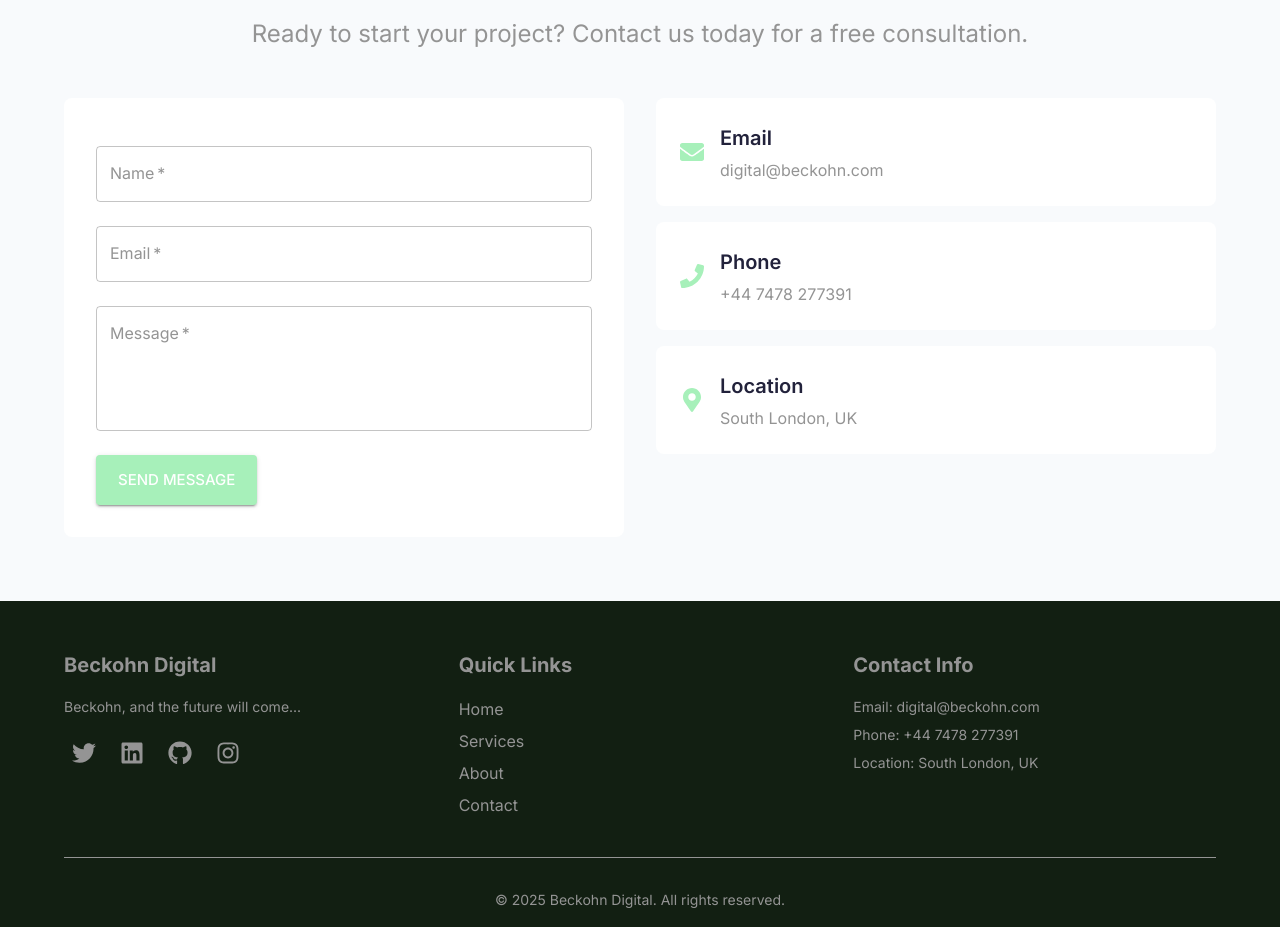
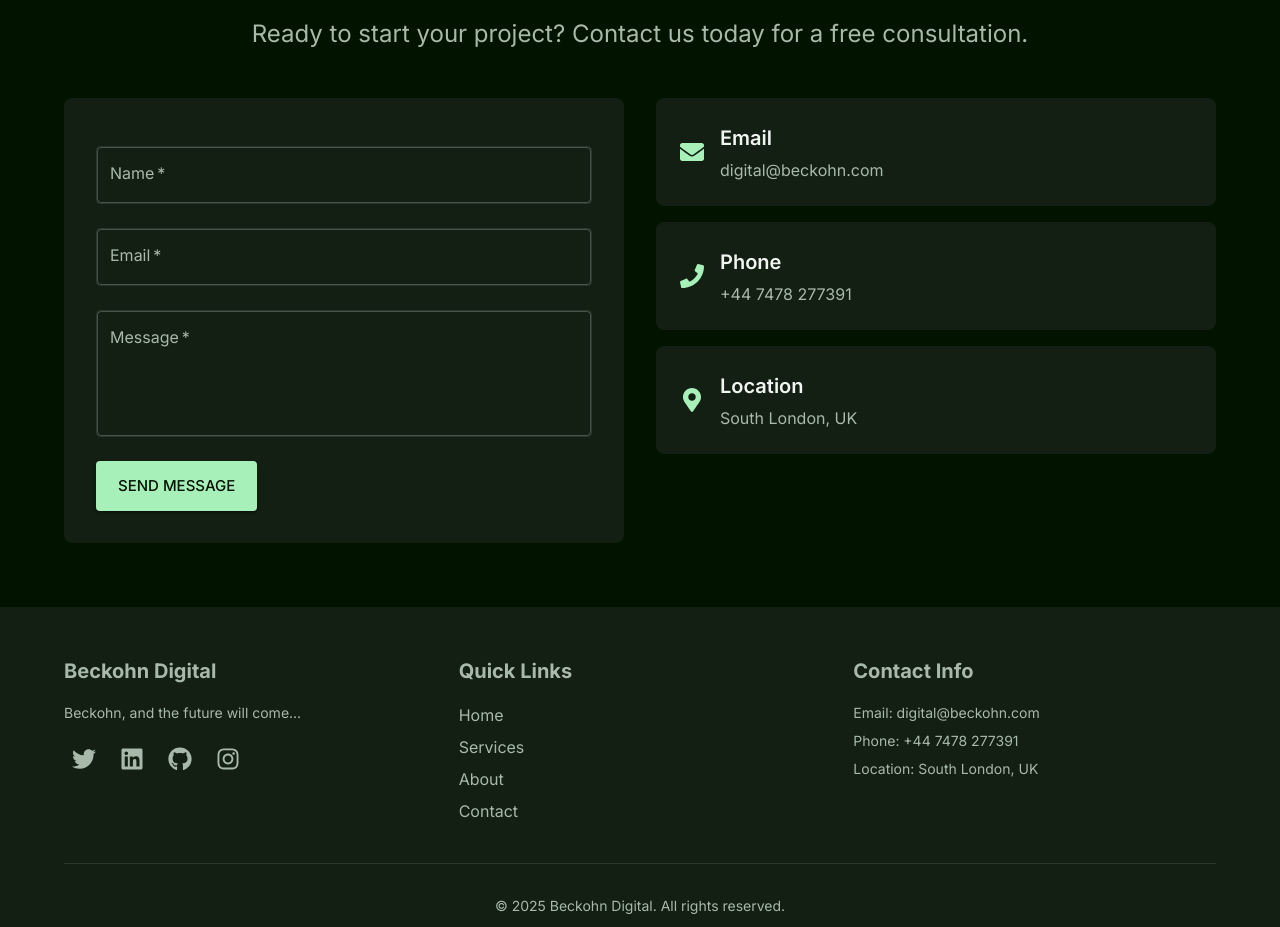
Before and after one commit to Chickohn/beckohn-industries, a React (Create React App) app: page / in a window 1280 px wide. Shown: the part 2200-3127 px from the top of the page. Built offline with nearby package versions, Linux system fonts and the light colour scheme.

Commit message:
Enhance dark theme and color palette; updated primary and secondary colors, adjusted background and text colors, and implemented CSS variables for consistent styling across components.

```diff
--- a/src/App.tsx
+++ b/src/App.tsx
@@ -30,23 +30,30 @@ declare module '@mui/material/styles' {
 
 const theme = createTheme({
   palette: {
+    mode: 'dark',
     primary: {
-      main: '#2563eb',
-      dark: '#1e40af',
+      main: '#A7F0BA',
+      dark: '#A7F0BA',
     },
     secondary: {
-      main: '#10b981',
+      main: '#A7F0BA',
     },
     background: {
-      default: '#f8fafc',
-      paper: '#ffffff',
+      default: '#021300',
+      paper: '#121F12',
     },
     text: {
-      primary: '#22223b',
-      secondary: 'rgb(148, 148, 148)',
+      primary: '#F1F5F1',
+      secondary: '#A9B9A9',
     },
     action: {
       hover: 'rgba(255, 255, 255, 0.1)',
+    },
+    custom: {
+      textLighter: 'rgba(255, 255, 255, 0.9)',
+      borderLight: 'rgba(255, 255, 255, 0.1)',
+      navbarScrolled: 'rgba(255, 255, 255, 0.95)',
+      bgDark: '#121F12',
     },
   },
   typography: {
--- a/src/components/About.tsx
+++ b/src/components/About.tsx
@@ -8,7 +8,7 @@ const About = () => {
       id="about"
       sx={{
         py: 8,
-        backgroundColor: 'background.paper',
+        backgroundColor: 'var(--color-primary-dark)',
       }}
     >
       <Container maxWidth="lg">
@@ -34,7 +34,7 @@ const About = () => {
               sx={{
                 mb: 3,
                 fontWeight: 700,
-                color: 'var(--color-primary)',
+                color: 'var(--color-secondary)',
               }}
             >
               About Beckohn Digital
@@ -43,7 +43,7 @@ const About = () => {
               variant="h5"
               sx={{
                 mb: 4,
-                color: 'text.secondary',
+                color: 'var(--color-text-light)',
               }}
             >
               We're a team of passionate developers and designers dedicated to creating exceptional digital experiences.
@@ -52,7 +52,7 @@ const About = () => {
               variant="body1"
               sx={{
                 mb: 3,
-                color: 'text.secondary',
+                color: 'var(--color-text-light)',
                 lineHeight: 1.8,
               }}
             >
@@ -61,7 +61,7 @@ const About = () => {
             <Typography
               variant="body1"
               sx={{
-                color: 'text.secondary',
+                color: 'var(--color-text-light)',
                 lineHeight: 1.8,
               }}
             >
@@ -86,8 +86,8 @@ const About = () => {
                   right: 20,
                   bottom: 20,
                   border: '5px solid',
-                  borderColor: 'var(--color-primary-dark)',
-                  backgroundColor: 'var(--color-primary)',
+                  borderColor: 'var(--color-primary)',
+                  backgroundColor: 'var(--color-bg-dark)',
                   zIndex: 0,
                 },
               }}
--- a/src/components/Contact.tsx
+++ b/src/components/Contact.tsx
@@ -63,7 +63,7 @@ const Contact = () => {
       id="contact"
       sx={{
         py: 8,
-        backgroundColor: 'background.default',
+        backgroundColor: 'var(--color-black)',
       }}
     >
       <Container maxWidth="lg">
@@ -79,7 +79,7 @@ const Contact = () => {
             sx={{
               mb: 2,
               fontWeight: 700,
-              color: 'var(--color-primary)',
+              color: 'var(--color-secondary)',
             }}
           >
             Get in Touch
@@ -89,7 +89,7 @@ const Contact = () => {
             align="center"
             sx={{
               mb: 6,
-              color: 'text.secondary',
+              color: 'var(--color-text-light)',
               maxWidth: '800px',
               mx: 'auto',
             }}
@@ -119,8 +119,17 @@ const Contact = () => {
               sx={{
                 p: 4,
                 height: '100%',
-                backgroundColor: 'background.paper',
+                backgroundColor: 'var(--color-bg-dark)',
                 borderRadius: 2,
+              }}
+            >
+              <Box
+                sx={{
+                  '& .MuiTextField-root': {
+                    '& .MuiInputBase-root': {
+                      border: '1px solid var(--color-border-light)',
+                    },
+                  },
                 }}
               >
                 <form onSubmit={handleSubmit}>
@@ -162,11 +171,13 @@ const Contact = () => {
                       mt: 2,
                       py: 1.5,
                       backgroundColor: 'var(--color-primary)',
+                      color: 'var(--color-black)',
                     }}
                   >
                     Send Message
                   </Button>
                 </form>
+              </Box>
             </Paper>
           </motion.div>
 
@@ -184,7 +195,7 @@ const Contact = () => {
                   sx={{
                     p: 3,
                     mb: 2,
-                    backgroundColor: 'background.paper',
+                    backgroundColor: 'var(--color-bg-dark)',
                     borderRadius: 2,
                     display: 'flex',
                     alignItems: 'center',
@@ -207,13 +218,16 @@ const Contact = () => {
                       sx={{
                         fontWeight: 600,
                         mb: 0.5,
+                        color: 'var(--color-text)',
                       }}
                     >
                       {info.title}
                     </Typography>
                     <Typography
                       variant="body1"
-                      color="text.secondary"
+                      sx={{
+                        color: 'var(--color-text-light)',
+                      }}
                     >
                       {info.content}
                     </Typography>
--- a/src/components/Hero.tsx
+++ b/src/components/Hero.tsx
@@ -75,9 +75,10 @@ const Hero = () => {
                   size="large"
                   sx={{
                     backgroundColor: 'common.white',
-                    color: 'var(--color-primary)',
+                    color: 'var(--color-black)',
                     '&:hover': {
                       backgroundColor: 'action.hover',
+                      color: 'var(--color-primary)',
                     },
                   }}
                 >
--- a/src/components/Navbar.tsx
+++ b/src/components/Navbar.tsx
@@ -45,30 +45,24 @@ const Navbar = () => {
   return (
     <AppBar position="fixed" sx={{
       backgroundColor: 'var(--color-black)',
-      //backgroundColor: 'custom.navbarScrolled', // isScrolled ? 'custom.navbarScrolled' : 'transparent',
       boxShadow: isScrolled ? 1 : 0,
-      transition: 'all 0.3s ease-in-out'
+      transition: 'all 0.3s ease-in-out',
+      width: '100%'
     }}>
-      <Container maxWidth="lg" sx={{
-        backgroundColor: 'var(--color-black)',
-      }}>
+      <Container maxWidth="lg">
         <Toolbar disableGutters>
           <Typography
             variant="h6"
             component="div"
             sx={{
               flexGrow: 1,
-              color: 'var(--color-white)', // isScrolled ? 'primary.main' : 'common.white',
+              color: 'var(--color-white)',
               fontWeight: 700,
               fontSize: '1.5rem'
             }}
           >
             <Box component="span" sx={{ color: 'var(--color-secondary)' }}>B</Box>eckohn
             <Box component="span" sx={{ color: 'var(--color-secondary)' }}> D</Box>igital
-
-
-
-
           </Typography>
 
           {/* Desktop Menu */}
--- a/src/index.css
+++ b/src/index.css
@@ -2,10 +2,11 @@
 
 :root {
   --color-primary: #A7F0BA    ;
-  --color-primary-dark: #A7F0BA    ;
+  --color-primary-dark: #011507    ;
   --color-secondary: #A7F0BA    ;
   --color-bg-light: #2b4930;
   --color-bg-dark: #121F12;
+  /*--color-bg-darker: #031600;*/
   --color-white: #e9ffea;
   --color-black: #021300;
   --color-scrollbar-track: #f1f1f1;
```
Lines whose indentation alone changed are shown as unchanged.
